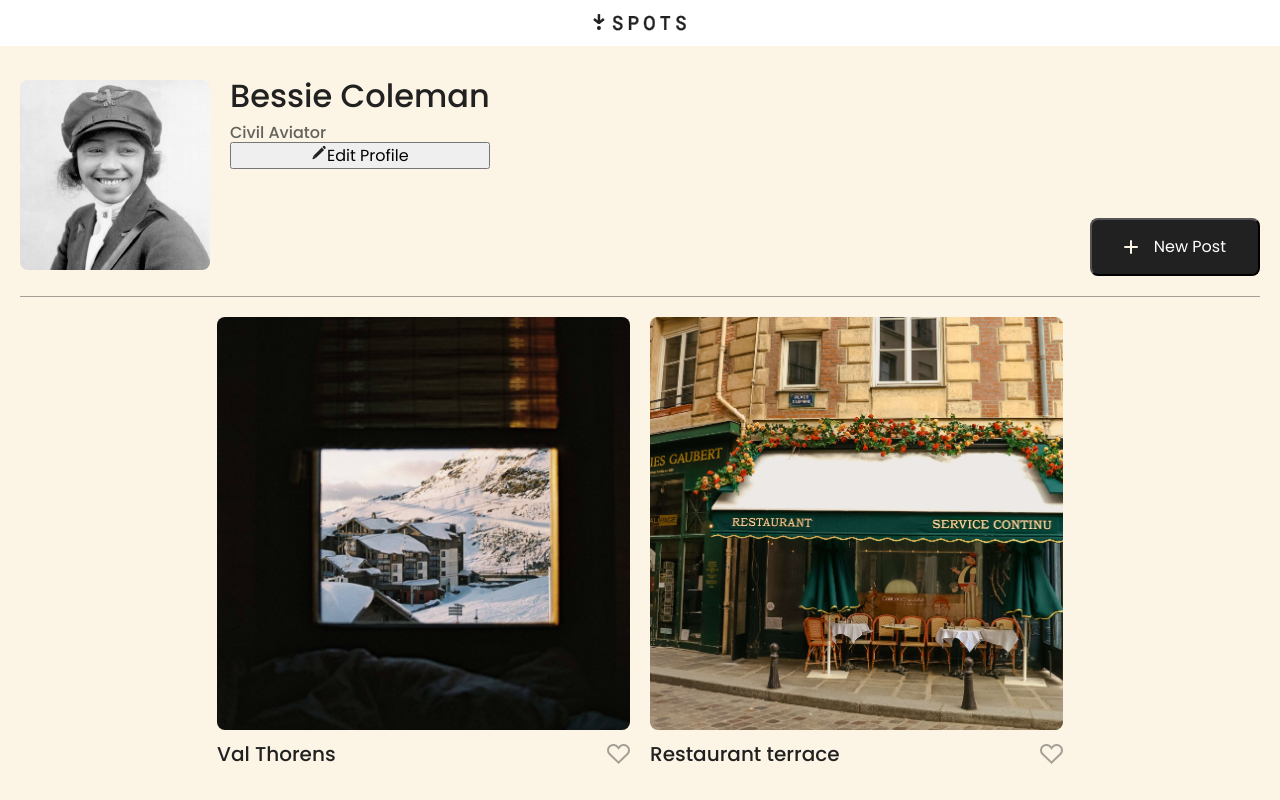
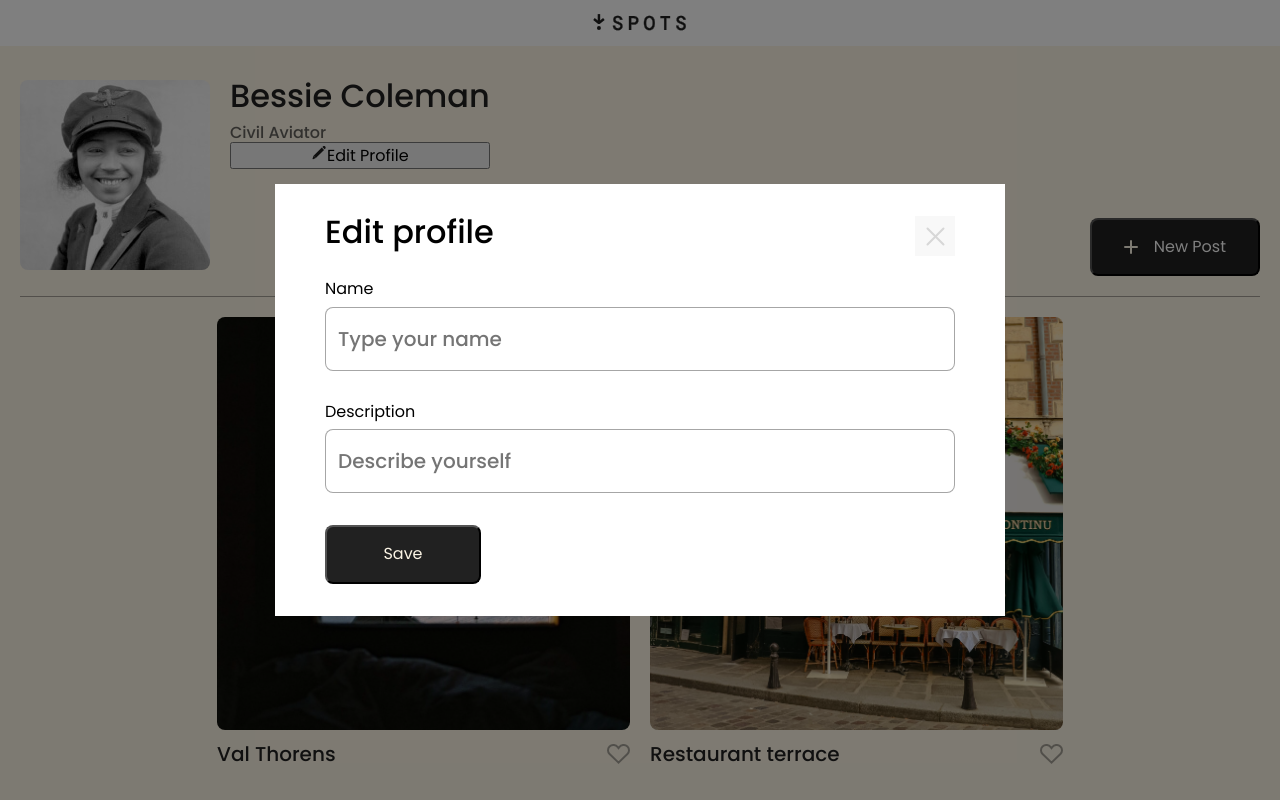
Before and after one commit to danielle-stewart/se_project_spots, a plain HTML site: page index.html in a window 1280 px wide. Shown: the top 800 px of the page. Drawn offline with Linux system fonts and the light colour scheme; grey boxes are pictures that could not be loaded.

Commit message:
modal markup added and updated .html

```diff
--- /dev/null
+++ b/blocks/modal.css
@@ -0,0 +1,107 @@
+.modal {
+  position: fixed;
+  top: 0;
+  left: 0;
+  bottom: 0;
+  right: 0;
+  background-color: rgba(0, 0, 0, 0.5);
+  display: flex;
+  justify-content: center;
+  align-items: center;
+  visibility: hidden;
+  padding: 0 20px;
+}
+
+.modal_opened {
+  visibility: visible;
+}
+
+.modal__container {
+  background-color: #fff;
+  padding: 32px 50px;
+  max-width: 730px;
+  width: 100%;
+  box-sizing: border-box;
+  position: relative;
+}
+
+.modal__close-btn {
+  position: absolute;
+  top: 32px;
+  right: 50px;
+  width: 40px;
+  height: 40px;
+  background-image: url(../images/close-btn-default.svg);
+  opacity: 0.4;
+  border: none;
+}
+
+.modal__close-btn:hover {
+  cursor: pointer;
+  color: rgba(33, 33, 33, 1);
+}
+
+.modal__title {
+  margin: 0 0 32px;
+  font-size: 32px;
+  font-family: "Poppins";
+  font-weight: 500;
+  line-height: 1;
+}
+
+.modal__label {
+  display: flex;
+  flex-direction: column;
+  gap: 8px;
+  margin-bottom: 32px;
+}
+
+.modal__input {
+  padding: 16px 12px;
+  font-family: Poppins, Arial, Helvetica, sans-serif;
+  font-weight: 500;
+  font-size: 20px;
+  line-height: 1;
+  border: 1px solid rgba(33, 33, 33, 0.4);
+  border-radius: 8px;
+}
+
+.modal__input:hover {
+  cursor: pointer;
+}
+
+.modal__submit-btn {
+  width: 156px;
+  padding: 18px 0;
+  background-color: #212121;
+  color: #fcf5e5;
+  border-radius: 8px;
+}
+
+@media screen and (max-width: 627px) {
+  .modal {
+    padding: 0 10px;
+  }
+
+  .modal__container {
+    padding: 12px;
+  }
+
+  .modal__title {
+    font-size: 20px;
+    margin-top: 10px 0 34px;
+  }
+
+  .modal__close-btn {
+    top: 12px;
+    right: 12px;
+  }
+
+  .modal__label {
+    margin-bottom: 24px;
+  }
+
+  .modal__submit-btn {
+    width: 100%;
+  }
+}
--- a/index.html
+++ b/index.html
@@ -107,6 +107,33 @@
       <footer class="footer">
         <p class="footer__copyright">2024 &copy; Spots</p>
       </footer>
+      <div class="modal modal_opened">
+        <div class="modal__container">
+          <button type="submit" class="modal__close-btn"></button>
+          <h2 class="modal__title">Edit profile</h2>
+          <form name="edit profile" class="modal__form">
+            <label for="name" class="modal__label"
+              >Name
+              <input
+                id="name"
+                type="text"
+                class="modal__input"
+                placeholder="Type your name"
+              />
+            </label>
+            <label for="description" class="modal__label"
+              >Description
+              <input
+                id="description"
+                type="text"
+                class="modal__input"
+                placeholder="Describe yourself"
+              />
+            </label>
+          </form>
+          <button type="submit" class="modal__submit-btn">Save</button>
+        </div>
+      </div>
     </div>
     <script defer src="./scripts/index.js"></script>
   </body>
--- a/pages/index.css
+++ b/pages/index.css
@@ -7,3 +7,4 @@
 @import url(../blocks/cards.css);
 @import url(../blocks/card.css);
 @import url(../blocks/footer.css);
+@import url(../blocks/modal.css);
```
Also changed, not shown: images/close-btn-default.svg (added).
